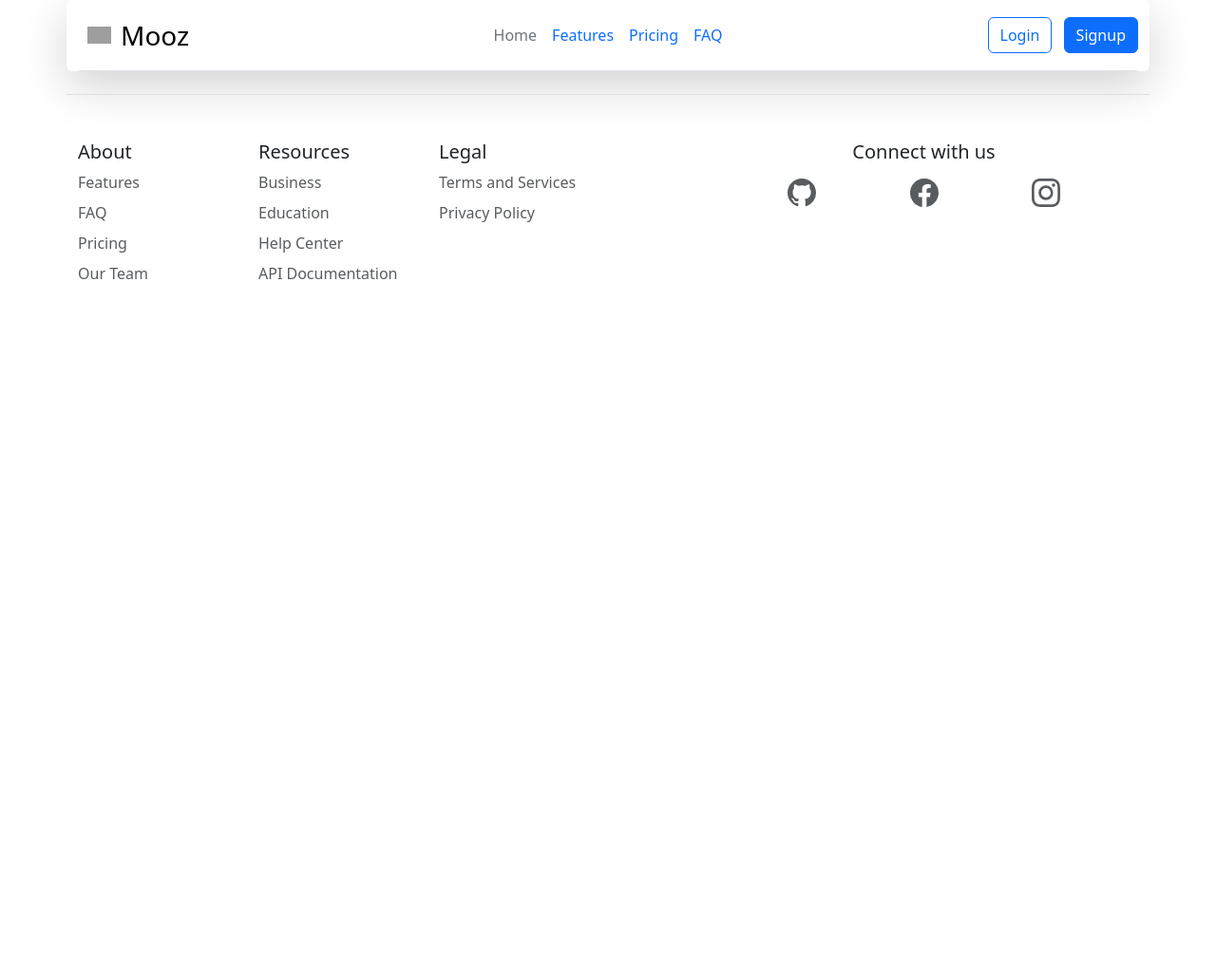
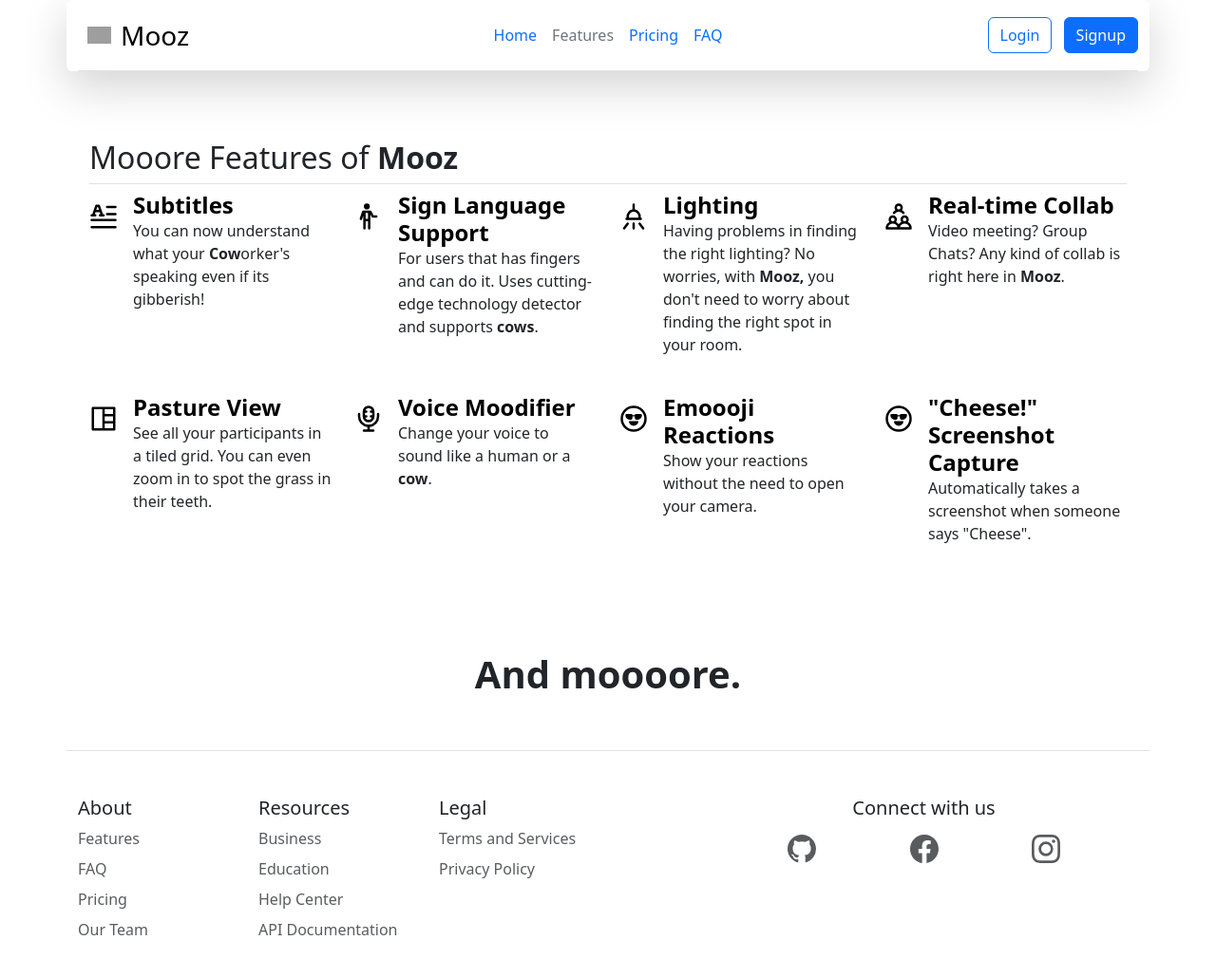
Before and after one commit to Philip-11/mooz_mockup, a PHP site: page /pages/features.php in a window 1280 px wide. Shown: the top 1030 px of the page at 95% size. Before the commit the page ends 294 px from the top, so only its background shows below. Run offline with PHP 8.4, Linux system fonts and the light colour scheme; grey boxes are pictures that could not be loaded.

Commit message:
Added features page

```diff
--- a/lib/common.php
+++ b/lib/common.php
@@ -1,5 +1,3 @@
 <?php
-
-$favicon = '<link rel="Mooz icon" href="public/cow-svgrepo-com.svg" type="image/x-icon">';
-
 define("BASE_URL", "/mooz_mockup/");
+$favicon = '<link rel="Mooz icon" href="/mooz_mockup/public/index/cow-svgrepo-com.svg" type="image/x-icon">';
--- a/pages/features.php
+++ b/pages/features.php
@@ -14,6 +14,81 @@ require '../lib/common.php'
 <body>
     <?php require '../templates/header.php' ?>
 
+    <section class="container px-4 py-5">
+        <h2 class="pb-2 border-bottom">Mooore Features of <strong>Mooz</strong></h2>
+        <div class="row row-cols-1 row-cols-sm-2 row-cols-md-3 row-cols-lg-4 g-4">
+            <div class="col d-flex align-items-start">
+                <img class="flex-shrink-0 me-3" src="<?= BASE_URL; ?>public/index/paragraph-capital-svgrepo-com.svg" width="30" height="52" alt="Captions Icon">
+                <div>
+                    <h3 class="fw-bold mb-0 fs-4 text-body-emphasis">Subtitles</h3>
+                    <p>You can now understand what your <strong>Cow</strong>orker's speaking even if its gibberish!</p>
+                </div>
+            </div>
+
+            <div class="col d-flex align-items-start">
+                <img class="flex-shrink-0 me-3" src="<?= BASE_URL; ?>public/index/people-gesture-svgrepo-com.svg" width="30" height="52" alt="Captions Icon">
+                <div>
+                    <h3 class="fw-bold mb-0 fs-4 text-body-emphasis">Sign Language Support</h3>
+                    <p>For users that has fingers and can do it. Uses cutting-edge technology detector and supports <strong>cows</strong>.</p>
+                </div>
+            </div>
+
+            <div class="col d-flex align-items-start">
+                <img class="flex-shrink-0 me-3" src="<?= BASE_URL; ?>public/index/lamp-svgrepo-com.svg" width="30" height="52" alt="Captions Icon">
+                <div>
+                    <h3 class="fw-bold mb-0 fs-4 text-body-emphasis">Lighting</h3>
+                    <p>Having problems in finding the right lighting? No worries, with <strong>Mooz,</strong> you don't need to worry about finding the right spot in your room.</p>
+                </div>
+            </div>
+
+            <div class="col d-flex align-items-start">
+                <img class="flex-shrink-0 me-3" src="<?= BASE_URL; ?>public/index/groups-svgrepo-com.svg" width="30" height="52" alt="Captions Icon">
+                <div>
+                    <h3 class="fw-bold mb-0 fs-4 text-body-emphasis">Real-time Collab</h3>
+                    <p>Video meeting? Group Chats? Any kind of collab is right here in <strong>Mooz</strong>.</p>
+                </div>
+            </div>
+
+            <div class="col d-flex align-items-start">
+                <img class="flex-shrink-0 me-3" src="<?= BASE_URL; ?>public/features/layout-3-svgrepo-com.svg" width="30" height="52" alt="Grid Icon">
+                <div>
+                    <h3 class="fw-bold mb-0 fs-4 text-body-emphasis">Pasture View</h3>
+                    <p>See all your participants in a tiled grid. You can even zoom in to spot the grass in their teeth.</p>
+                </div>
+            </div>
+
+            <div class="col d-flex align-items-start">
+                <img class="flex-shrink-0 me-3" src="<?= BASE_URL; ?>public/features/mic-svgrepo-com.svg" width="30" height="52" alt="Grid Icon">
+                <div>
+                    <h3 class="fw-bold mb-0 fs-4 text-body-emphasis">Voice Moodifier</h3>
+                    <p>Change your voice to sound like a human or a <strong>cow</strong>.</p>
+                </div>
+            </div>
+
+            <div class="col d-flex align-items-start">
+                <img class="flex-shrink-0 me-3" src="<?= BASE_URL; ?>public/features/emoji-cool-2-svgrepo-com.svg" width="30" height="52" alt="Grid Icon">
+                <div>
+                    <h3 class="fw-bold mb-0 fs-4 text-body-emphasis">Emoooji Reactions</h3>
+                    <p>Show your reactions without the need to open your camera.</p>
+                </div>
+            </div>
+
+            <div class="col d-flex align-items-start">
+                <img class="flex-shrink-0 me-3" src="<?= BASE_URL; ?>public/features/emoji-cool-2-svgrepo-com.svg" width="30" height="52" alt="Grid Icon">
+                <div>
+                    <h3 class="fw-bold mb-0 fs-4 text-body-emphasis">"Cheese!" Screenshot Capture</h3>
+                    <p>Automatically takes a screenshot when someone says "Cheese".</p>
+                </div>
+            </div>
+
+
+        </div>
+    </section>
+
+    <section class="container text-center px-4 py-5">
+        <h1 class=" fw-bold ">And moooore.</h1>
+    </section>
+
     <?php require '../templates/footer.php' ?>
     <?php require '../lib/bootstrap.php' ?>
 </body>
--- a/templates/header.php
+++ b/templates/header.php
@@ -1,3 +1,8 @@
+<?php
+
+$currentPage = basename($_SERVER['PHP_SELF']);
+
+?>
 <div class="container shadow-lg rounded">
     <header class="d-flex flex-wrap align-items-center justify-content-center justify-content-md-between py-3 mb-4 border-bottom">
         <div class="col-md-3 mb-2 mb-md-0">
@@ -9,17 +14,17 @@
 
         <ul class="nav col-12 col-md-auto mb-2 justify-content-center mb-md-0">
             <li class="nav-item">
-                <a class="nav-link px-2 link-secondary" href="<?php echo BASE_URL; ?>index.php">Home</a>
+                <a class="nav-link px-2 <?php echo ($currentPage === 'index.php') ? 'link-secondary' : ''; ?>" href="<?php echo BASE_URL; ?>index.php">Home</a>
             </li>
             <li class="nav-item">
-                <a class="nav-link px-2" href="<?php echo BASE_URL; ?>pages/features.php">Features</a>
+                <a class="nav-link px-2 <?php echo ($currentPage === 'features.php') ? 'link-secondary' : ''; ?>" href="<?php echo BASE_URL; ?>pages/features.php">Features</a>
             </li>
             <li class="nav-item">
-                <a class="nav-link px-2" href="">
+                <a class="nav-link px-2 <?php echo ($currentPage === 'pricing.php') ? 'link-secondary' : ''; ?>" href="">
                     Pricing
                 </a>
             </li>
-            <li class="nav-item">
+            <li class="nav-item <?php echo ($currentPage === 'faq.php') ? 'link-secondary' : ''; ?>">
                 <a class="nav-link px-2" href="">
                     FAQ
                 </a>
```
Also changed, not shown: public/features/emoji-cool-2-svgrepo-com.svg (added), public/features/layout-3-svgrepo-com.svg (added), public/features/mic-svgrepo-com.svg (added).
